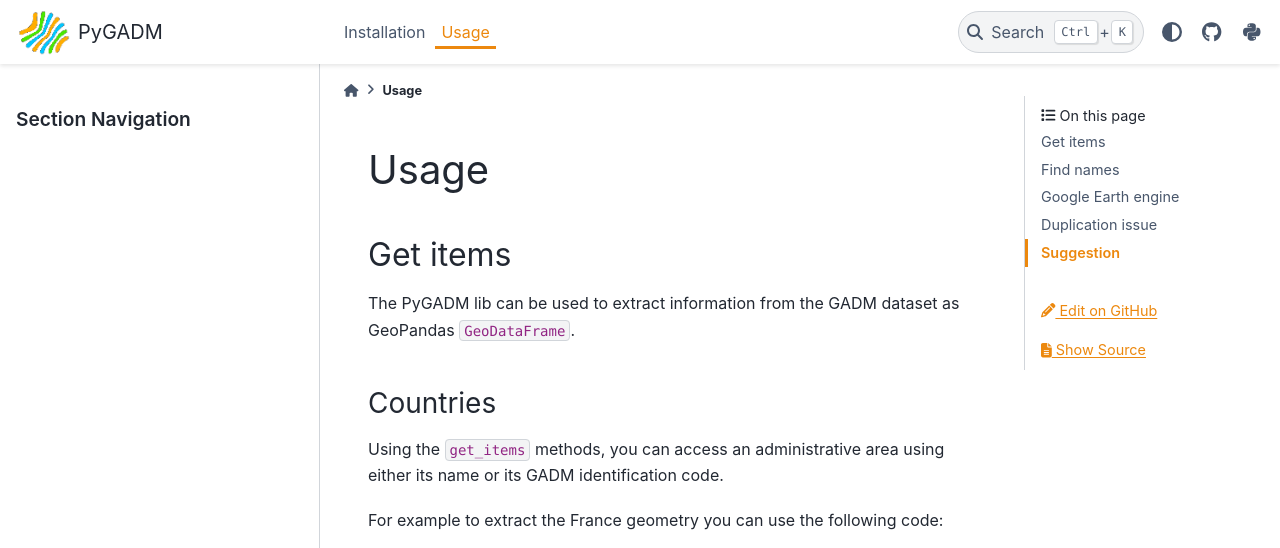
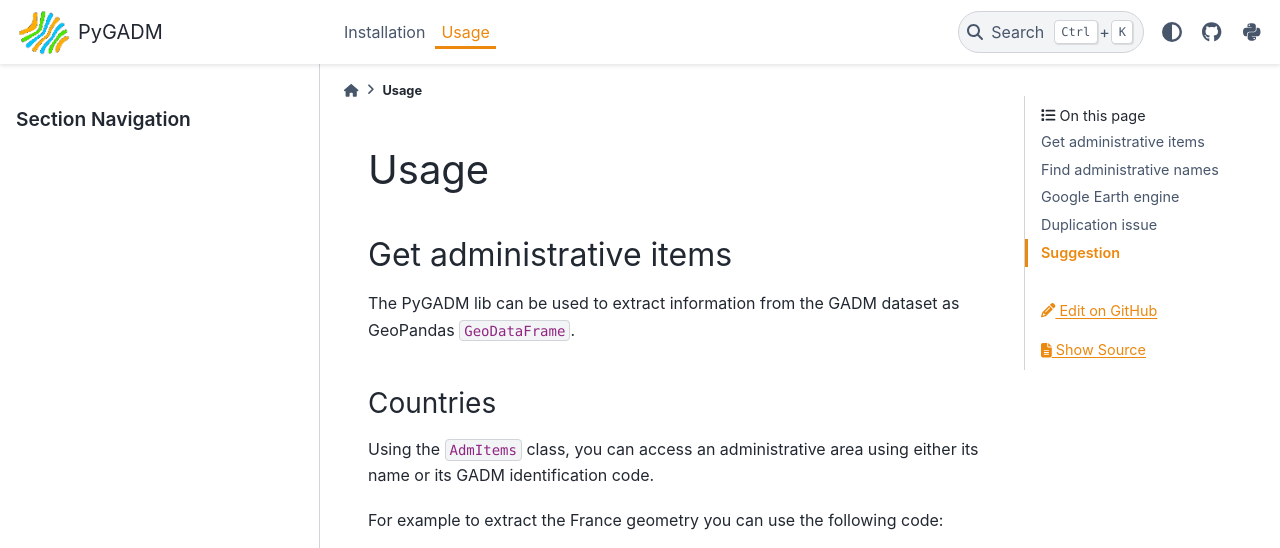
Before and after one commit to 12rambau/pygadm, a Sphinx documentation site: the page built from docs/usage.rst, in a window 1280 px wide and 900 px high, cut to the strip 0-548 px from the top of the window. Built offline with Sphinx 7.4.7 and the PyData theme 0.15.4, drawn with Linux system fonts in a browser that asks for light colours; the version number is read from the project's files by our own code; some of the changed text lies outside the part shown.

Commit message:
docs: expose classes in the usage demo

```diff
--- a/README.rst
+++ b/README.rst
@@ -63,4 +63,4 @@
 
    import pygadm
 
-   gdf = pygadm.get_items(name="Singapore", content_level=1)
+   gdf = pygadm.AdmItems(name="Singapore", content_level=1)
--- a/docs/index.rst
+++ b/docs/index.rst
@@ -47,4 +47,4 @@
 
    import pygadm
 
-   gdf = pygadm.get_items(name="Singapore", content_level=1)
+   gdf = pygadm.AdmItems(name="Singapore", content_level=1)
--- a/docs/usage.rst
+++ b/docs/usage.rst
@@ -1,15 +1,15 @@
 Usage
 =====
 
-Get items
----------
+Get administrative items
+------------------------
 
 The PyGADM lib can be used to extract information from the GADM dataset as GeoPandas :code:`GeoDataFrame`.
 
 Countries
 ^^^^^^^^^
 
-Using the :code:`get_items` methods, you can access an administrative area using either its name or its GADM identification code.
+Using the :code:`AdmItems` class, you can access an administrative area using either its name or its GADM identification code.
 
 For example to extract the France geometry you can use the following code:
 
@@ -18,7 +18,7 @@
     import pygadm
     from ipyleaflet import GeoJSON, Map, basemaps
 
-    gdf = pygadm.get_items(name="France")
+    gdf = pygadm.AdmItems(name="France")
 
     # display it in a map
     m = Map(basemap=basemaps.Esri.WorldImagery,  zoom=5, center=[46.21, 2.21])
@@ -33,7 +33,7 @@
     import pygadm
     from ipyleaflet import GeoJSON, Map, basemaps
 
-    gdf = pygadm.get_items(admin="FRA")
+    gdf = pygadm.AdmItems(admin="FRA")
 
     # display it in a map
     m = Map(basemap=basemaps.Esri.WorldImagery,  zoom=5, center=[46.21, 2.21])
@@ -51,7 +51,7 @@
     import pygadm
     from ipyleaflet import GeoJSON, Map, basemaps
 
-    gdf = pygadm.get_items(name="Corse-du-Sud")
+    gdf = pygadm.AdmItems(name="Corse-du-Sud")
 
     # display it in a map
     m = Map(basemap=basemaps.Esri.WorldImagery, zoom=8, center=[41.86, 8.97])
@@ -73,7 +73,7 @@
     import pygadm
     from ipyleaflet import GeoJSON, Map, basemaps
 
-    gdf = pygadm.get_items(admin="FRA", content_level=2)
+    gdf = pygadm.AdmItems(admin="FRA", content_level=2)
 
     # display it in a map
     m = Map(basemap=basemaps.Esri.WorldImagery,  zoom=5, center=[46.21, 2.21])
@@ -95,7 +95,7 @@
     import pygadm
     from ipyleaflet import GeoJSON, Map, basemaps
 
-    gdf = pygadm.get_items(name=["France", "Germany"])
+    gdf = pygadm.AdmItems(name=["France", "Germany"])
 
     # display it in a map
     m = Map(basemap=basemaps.Esri.WorldImagery,  zoom=5, center=[48.83, 5.17])
@@ -121,7 +121,7 @@
     import pygadm
     from ipyleaflet import GeoJSON, Map, basemaps
 
-    gdf = pygadm.get_items(name="south america")
+    gdf = pygadm.AdmItems(name="south america")
 
     # display it in a map
     m = Map(basemap=basemaps.Esri.WorldImagery,  zoom=2, center=[-20.30, -59.32])
@@ -133,10 +133,10 @@
 
     it will load all the countries included in the continent. Using it requires a good internet conexion and a powerful computer to handle the produced ``geoDataFrame``. It is suggested to use it without smaller administrative areas.
 
-Find names
-----------
+Find administrative names
+-------------------------
 
-To get the available name and GADM code in a administrative layer you can use the :code:`get_names` method with the same parameters. Use then these names in a :code:`get_items` request to get the geometry.
+To get the available name and GADM code in a administrative layer you can use the :code:`AdmNames` class with the same parameters. Use then these names in a :code:`AdmItems` request to get the geometry.
 
 For example to get the name and codes of all the departments in France you can run:
 
@@ -144,7 +144,7 @@
 
     import pygadm
 
-    pygadm.get_names(admin="FRA", content_level=2)
+    pygadm.AdmNames(admin="FRA", content_level=2)
 
 .. note::
 
@@ -152,7 +152,7 @@
 
     .. code-block:: python
 
-        pygadm.get_names()
+        pygadm.AdmNames()
 
 
 Google Earth engine
@@ -172,7 +172,7 @@
 
     ee.Initialize()
 
-    gdf = pygadm.get_items(name="Corse-du-Sud")
+    gdf = pygadm.AdmItems(name="Corse-du-Sud")
 
     # transform into an ee.FeatureCollection
     fc = ee.FeatureCollection(gdf.__geo_interface__)
@@ -197,7 +197,7 @@
 
     ee.Initialize()
 
-    gdf = pygadm.get_items(name="France")
+    gdf = pygadm.AdmItems(name="France")
 
     # reduce resolution
     gdf.geometry = gdf.geometry.simplify(tolerance=.001)
@@ -219,7 +219,7 @@
 
 .. warning::
 
-    The names of countries are all unique but not the smaller administrative layers. If you request a small area using name, make sure it's the one you are looking for before running your workflow. If it's not the case, use the :code:`get_names` method to get the administrative code associated to the requested names, they are all unique.
+    The names of countries are all unique but not the smaller administrative layers. If you request a small area using name, make sure it's the one you are looking for before running your workflow. If it's not the case, use the :code:`AdmNames` method to get the administrative code associated to the requested names, they are all unique.
 
 Let's demonstrate this behavior with the "Central" province of Singapore. First we try to load it using its name. It should return an error:
 
@@ -228,15 +228,15 @@
 
     import pygadm
 
-    gdf = pygadm.get_items(name="Central")
+    gdf = pygadm.AdmItems(name="Central")
 
-As I don't know the GADM code I copy/paste the suggested code from the error message and filter it by `country ISO alpha-3 code <https://www.iban.com/country-codes>`__. the ISO code is always displayed in the second column of the :code:`get_names` output. All GADM code start with the country ISO code so you can use the provided cell for any admin level.
+As I don't know the GADM code I copy/paste the suggested code from the error message and filter it by `country ISO alpha-3 code <https://www.iban.com/country-codes>`__. the ISO code is always displayed in the second column of the :code:`AdmNames` output. All GADM code start with the country ISO code so you can use the provided cell for any admin level.
 
 .. jupyter-execute::
 
     import pygadm
 
-    df = pygadm.get_names(name="Central")
+    df = pygadm.AdmNames(name="Central")
     df = df[df.iloc[:,1].str.startswith("SGP")]
     df
 
@@ -247,7 +247,7 @@
     import pygadm
     from ipyleaflet import GeoJSON, Map, basemaps
 
-    gdf = pygadm.get_items(admin="SGP.1_1")
+    gdf = pygadm.AdmItems(admin="SGP.1_1")
 
     # display it in a map
     m = Map(basemap=basemaps.Esri.WorldImagery,  zoom=11, center=[1.29, 103.83])
@@ -266,4 +266,4 @@
 
     import pygadm
 
-    gdf = pygadm.get_items(name="Franc")
+    gdf = pygadm.AdmItems(name="Franc")
```
